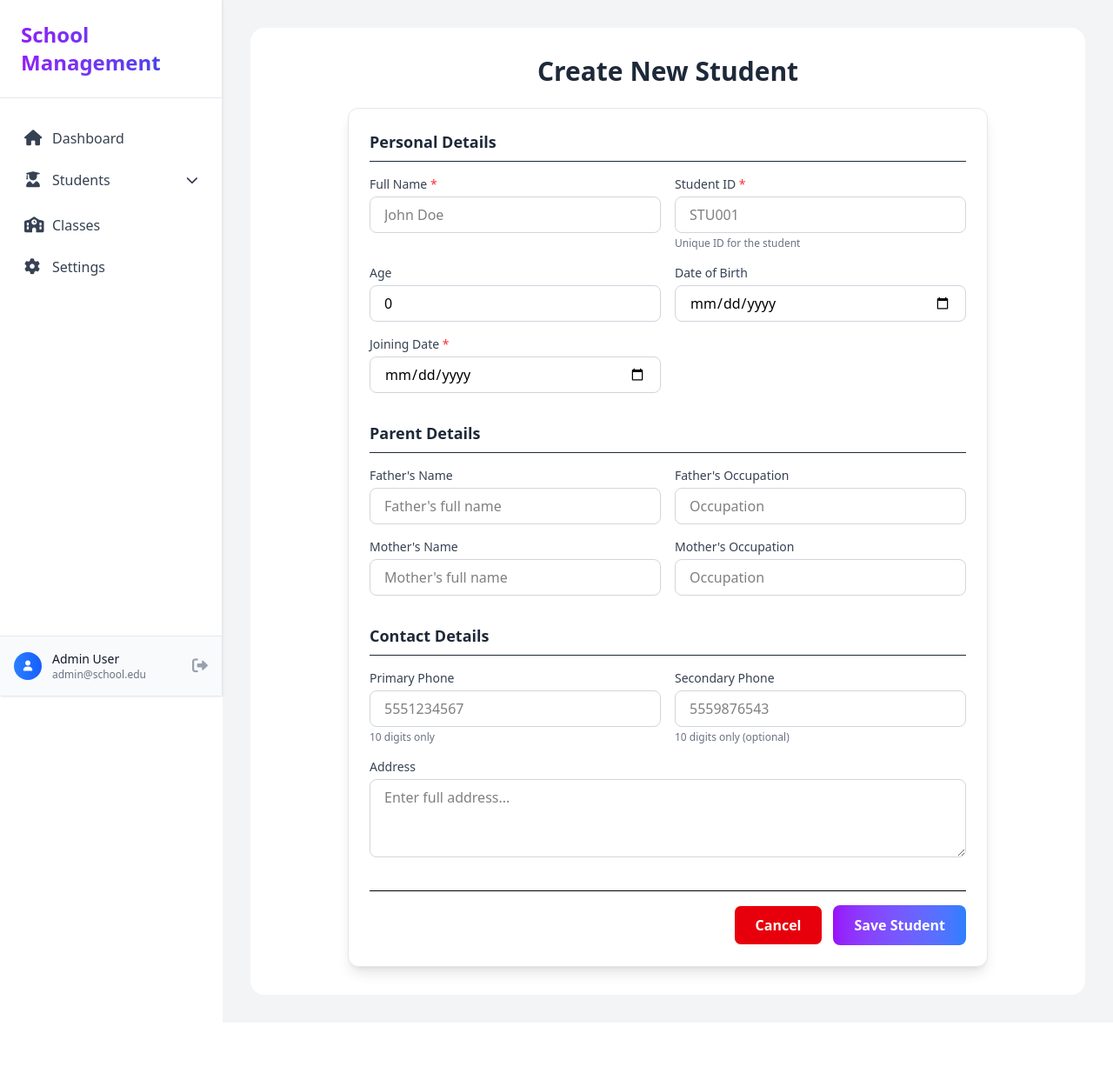
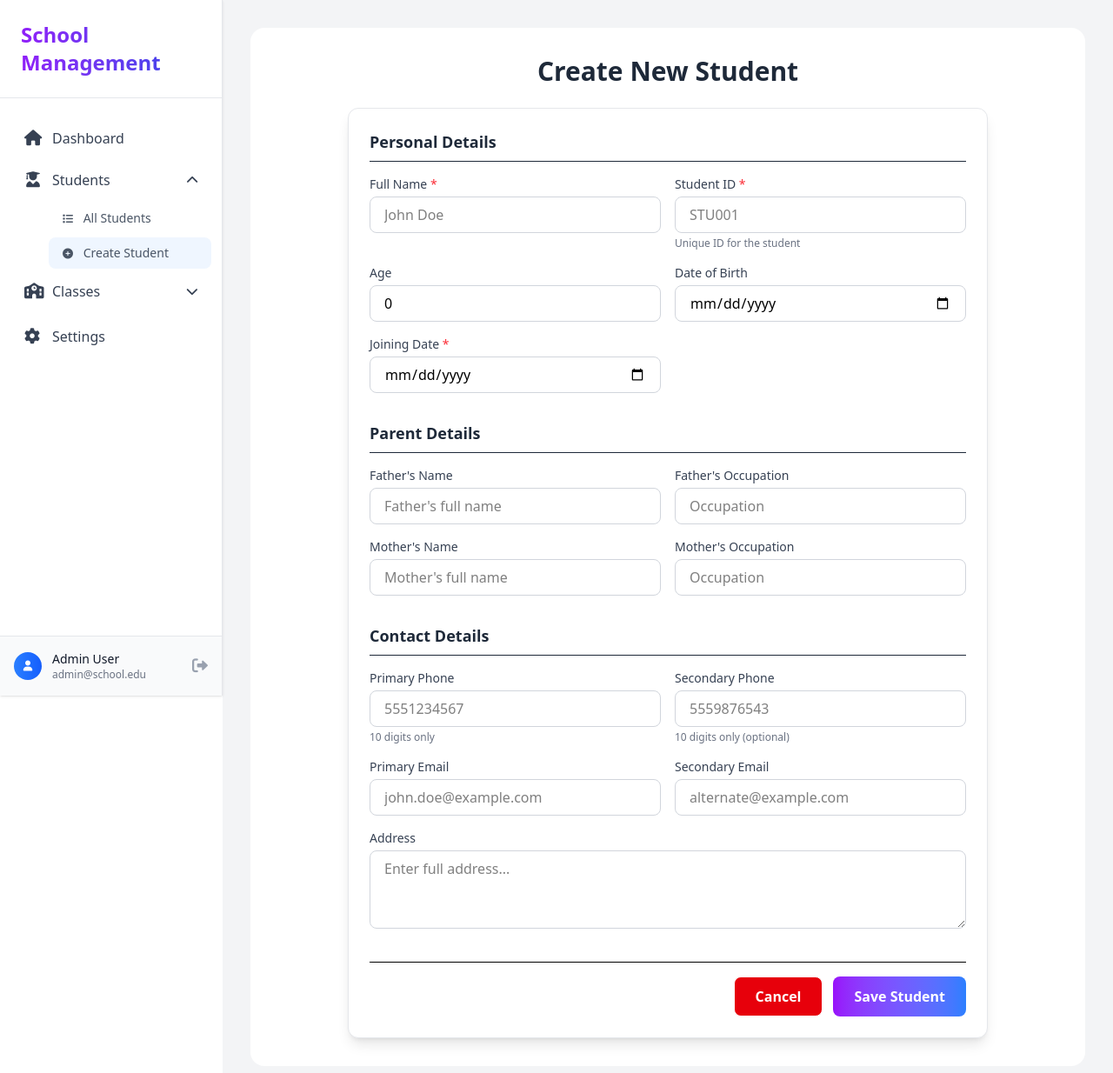
Before and after one commit to nikeshh-x/School-Management-System, a Django app: page /students/create/ in a window 1280 px wide. Shown: the top 1234 px of the page at 87% size. Before the commit the page ends 1119 px from the top, so only its background shows below. Run offline with Django 5.2, Linux system fonts and the light colour scheme.

Commit message:
Added the emails fields in forms and edit student feature

```diff
--- a/dashboard/urls.py
+++ b/dashboard/urls.py
@@ -1,5 +1,8 @@
 from django.urls import path
 from . import views
+
+app_name = 'dashboard'
+
 urlpatterns = [
     path('', views.dashboard)
 ]
--- a/static/src/output.css
+++ b/static/src/output.css
@@ -414,6 +414,9 @@
   }
   .border-indigo-500 {
     border-color: var(--color-indigo-500);
+  }
+  .bg-blue-50 {
+    background-color: var(--color-blue-50);
   }
   .bg-blue-100 {
     background-color: var(--color-blue-100);
--- a/students/forms.py
+++ b/students/forms.py
@@ -7,7 +7,7 @@ class StudentCreateForm(forms.ModelForm):
         model = Student
         fields = ['full_name', 'student_id', 'age', 'date_of_birth', 'joined_date',
                  'father_name', 'father_occupation', 'mother_name', 'mother_occupation',
-                 'primary_phone', 'secondary_phone', 'address']
+                 'primary_phone', 'secondary_phone','primary_email', 'secondary_email', 'address']
         widgets = {
             'date_of_birth': forms.DateInput(attrs={
                 'type': 'date',
@@ -58,6 +58,14 @@ class StudentCreateForm(forms.ModelForm):
                 'class': 'w-full px-4 py-2 border border-gray-300 rounded-lg focus:ring-2 focus:ring-blue-500 focus:border-blue-500 outline-none transition-all',
                 'placeholder': '5559876543'
             }),
+            'primary_email': forms.EmailInput(attrs={
+                'class': 'w-full px-4 py-2 border border-gray-300 rounded-lg focus:ring-2 focus:ring-blue-500 focus:border-blue-500 outline-none transition-all',
+                'placeholder': 'john.doe@example.com'
+            }),
+            'secondary_email': forms.EmailInput(attrs={
+                'class': 'w-full px-4 py-2 border border-gray-300 rounded-lg focus:ring-2 focus:ring-blue-500 focus:border-blue-500 outline-none transition-all',
+                'placeholder': 'alternate@example.com'
+            })
         }
         labels = {
             'full_name': 'Full Name',
@@ -71,6 +79,8 @@ class StudentCreateForm(forms.ModelForm):
             'mother_occupation': "Mother's Occupation",
             'primary_phone': 'Primary Phone',
             'secondary_phone': 'Secondary Phone',
+            'primary_email': 'Primary Email',
+            'secondary_email': 'Secondary Email',
             'address': 'Address',
         }
         help_texts = {
--- a/students/templates/students/student_detail.html
+++ b/students/templates/students/student_detail.html
@@ -104,7 +104,7 @@
                     <a href="#" class="text-gray-500 hover:text-red-700 font-medium border py-2 px-4 rounded-lg flex items-center">
                         Remove
                     </a>
-                    <a href="#" class="text-white bg-purple-500 hover:bg-transparent hover:border-purple-600 hover:text-purple-700 font-medium border py-2 px-8 rounded-lg flex items-center">
+                    <a href="{% url 'students:edit' student.id %}" class="text-white bg-purple-500 hover:bg-transparent hover:border-purple-600 hover:text-purple-700 font-medium border py-2 px-8 rounded-lg flex items-center">
                         Edit
                     </a>
                 </div>
--- a/students/templates/students/student_create.html
+++ b/students/templates/students/student_form.html
@@ -1,21 +1,21 @@
 {% extends "base.html" %}
 {% block content %}
-    <!-- Full width white background -->
     <div class="bg-white rounded-2xl min-h-screen">
         <div class="max-w-3xl mx-auto px-4 py-8">
             <!-- Header -->
             <div class="mb-6 text-center">
                 <h1 class="text-3xl text-center font-bold text-gray-800">
-                    Create New Student
+                    {{ title }}
                 </h1>
             </div>
 
-            <!-- Form Card (smaller width) -->
+            <!-- Form Card -->
             <div class="bg-white rounded-xl shadow-lg overflow-hidden border border-gray-200">
                 <form method="POST" class="p-6">
                     {% csrf_token %}
 
-                    <!-- Personal Information Section -->
+                    <!-- All your form fields here (same as before) -->
+                                        <!-- Personal Information Section -->
                     <div class="mb-8">
                         <h3 class="text-lg font-semibold text-gray-800 mb-4 flex items-center gap-2 border-b pb-2">
                             Personal Details
@@ -35,7 +35,13 @@
                                 <label class="block text-sm font-medium text-gray-700 mb-1">
                                     {{ form.student_id.label }} <span class="text-red-500">*</span>
                                 </label>
-                                {{ form.student_id }}
+                                {% if form.instance.pk %}
+                                    <!-- In edit mode, make student_id read-only -->
+                                    <input type="text" value="{{ form.student_id.value }}" class="w-full px-4 py-2 border border-gray-300 rounded-lg bg-gray-100" readonly>
+                                    <input type="hidden" name="student_id" value="{{ form.student_id.value }}">
+                                {% else %}
+                                    {{ form.student_id }}
+                                {% endif %}
                                 <p class="text-gray-500 text-xs mt-1">{{ form.student_id.help_text }}</p>
                                 {% if form.student_id.errors %}
                                 <p class="text-red-500 text-xs mt-1">{{ form.student_id.errors.0 }}</p>
@@ -77,7 +83,6 @@
                     <!-- Parent Information Section -->
                     <div class="mb-8">
                         <h3 class="text-lg font-semibold text-gray-800 mb-4 flex items-center gap-2 border-b pb-2">
-
                             Parent Details
                         </h3>
                         <div class="grid grid-cols-1 md:grid-cols-2 gap-4">
@@ -126,7 +131,6 @@
                     <!-- Contact Information Section -->
                     <div class="mb-8">
                         <h3 class="text-lg font-semibold text-gray-800 mb-4 flex items-center gap-2 border-b pb-2">
-
                             Contact Details
                         </h3>
                         <div class="grid grid-cols-1 md:grid-cols-2 gap-4">
@@ -152,6 +156,26 @@
                                 {% endif %}
                             </div>
 
+                            <div>
+                                <label class="block text-sm font-medium text-gray-700 mb-1">
+                                    {{ form.primary_email.label }}
+                                </label>
+                                {{ form.primary_email }}
+                                {% if form.primary_phone.errors %}
+                                <p class="text-red-500 text-xs mt-1">{{ form.primary_email.errors.0 }}</p>
+                                {% endif %}
+                            </div>
+
+                            <div>
+                                <label class="block text-sm font-medium text-gray-700 mb-1">
+                                    {{ form.secondary_email.label }}
+                                </label>
+                                {{ form.secondary_email }}
+                                {% if form.secondary_email.errors %}
+                                <p class="text-red-500 text-xs mt-1">{{ form.secondary_email.errors.0 }}</p>
+                                {% endif %}
+                            </div>
+
                             <div class="md:col-span-2">
                                 <label class="block text-sm font-medium text-gray-700 mb-1">
                                     {{ form.address.label }}
@@ -167,12 +191,14 @@
                     <!-- Form Actions -->
                     <div class="flex justify-end space-x-3 pt-4 border-t">
                         <a href="{% url 'students:list' %}" class="px-6 py-2.5 font-semibold border text-white bg-red-600 hover:bg-transparent hover:text-red-600 hover:border-red-700 rounded-lg transition-colors flex items-center gap-2">
-
                             Cancel
                         </a>
                         <button type="submit" class="px-6 py-2.5 font-semibold bg-linear-to-r from-purple-600 to-blue-500 text-white rounded-lg hover:from-blue-700 hover:to-blue-800 transition-colors flex items-center gap-2">
-
-                            Save Student
+                            {% if is_edit %}
+                                Update Student
+                            {% else %}
+                                Save Student
+                            {% endif %}
                         </button>
                     </div>
                 </form>
--- a/students/templates/students/student_list.html
+++ b/students/templates/students/student_list.html
@@ -36,7 +36,7 @@
                                 <a href="{% url 'students:detail' student.id %}" class="text-gray-500 hover:text-blue-500" title="View">
                                    <i class="fa-regular fa-eye text-xl"></i>
                                 </a>
-                                <a href="" class="text-gray-500 hover:text-green-500" title="Edit">
+                                <a href="{% url 'students:edit' student.id %}" class="text-gray-500 hover:text-green-500" title="Edit">
                                     <i class="fa-regular fa-pen-to-square text-xl"></i>
                                 </a>
                                 <a href="" class="text-gray-500 hover:text-red-600" title="Delete" onclick="return confirm('Are you sure?')">
--- a/students/urls.py
+++ b/students/urls.py
@@ -7,5 +7,5 @@ urlpatterns = [
     path('list', views.student_list, name='list'),
     path('detail/<int:pk>/', views.student_detail, name='detail'),
     path('create/', views.student_create, name='create'),
-    path('edit/<int:pk>/,', views.student_edit, name='edit')
+    path('edit/<int:pk>/', views.student_edit, name='edit')
 ]
--- a/students/views.py
+++ b/students/views.py
@@ -20,7 +20,25 @@ def student_create(request):
             return redirect('students:list')
     else:
         form = StudentCreateForm()
-    return render(request, 'students/student_create.html',{'form':form,})
+    context = {
+        'form':form,
+        'is_edit': False,
+        'title': 'Create New Student'
+    }
+    return render(request, 'students/student_form.html',context)
 
 def student_edit(request, pk):
-    pass
+    student = get_object_or_404(Student, pk=pk)
+    if request.method == 'POST':
+        form = StudentCreateForm(request.POST ,instance=student)
+        if form.is_valid():
+            form.save()
+            return redirect('students:list')
+    else:
+        form = StudentCreateForm(instance=student)
+    context = {
+        'form':form,
+        'is_edit':True,
+        'title':f'Edit Student:{student.full_name}'
+    }
+    return render(request, 'students/student_form.html',context)
--- a/templates/includes/sidebar.html
+++ b/templates/includes/sidebar.html
@@ -1,38 +1,69 @@
 <aside class="fixed top-0 left-0 h-screen w-64 bg-white flex flex-col border-r border-gray-200 shadow-sm">
-    <div class="p-6 text-2xl font-semibold border-b border-gray-200 bg-linear-to-r from-purple-600 to-blue-700 bg-clip-text text-transparent">
+    <div
+        class="p-6 text-2xl font-semibold border-b border-gray-200 bg-linear-to-r from-purple-600 to-blue-700 bg-clip-text text-transparent">
         School Management
     </div>
 
     <nav class="flex-1 px-3 py-6 space-y-1 flex flex-col">
-        <a href="" class="flex items-center px-4 py-2.5 text-gray-700 hover:text-blue-600 hover:bg-blue-50 rounded-xl cursor-pointer transition-all duration-200 font-medium">
+        <a href="/"
+            class="flex items-center px-4 py-2.5 text-gray-700 hover:text-blue-600 hover:bg-blue-50 rounded-xl cursor-pointer transition-all duration-200 font-medium">
             <i class="fas fa-home w-5 h-5 mr-3 text-lg"></i>
             Dashboard
         </a>
+
+        <!-- Students dropdown -->
         <div class="space-y-1">
-            <button onclick="toggleDropdown('studentsDropdown')" class="w-full flex items-center justify-between px-4 py-2.5 text-gray-700 hover:text-blue-600 hover:bg-blue-50 rounded-xl cursor-pointer transition-all duration-200 font-medium">
+            <button onclick="toggleDropdown('studentsDropdown')"
+                class="w-full flex items-center justify-between px-4 py-2.5 text-gray-700 hover:text-blue-600 hover:bg-blue-50 rounded-xl cursor-pointer transition-all duration-200 font-medium">
                 <div class="flex items-center">
                     <i class="fas fa-user-graduate w-5 h-5 mr-3 text-lg"></i>
                     Students
                 </div>
                 <i class="fas fa-chevron-down text-sm transition-transform duration-200" id="studentsDropdownIcon"></i>
             </button>
-            <div id="studentsDropdown" class="hidden pl-11 space-y-1">
-                <a href="{% url 'students:list' %}" class="block px-4 py-2 text-sm text-gray-600 hover:text-blue-600 hover:bg-blue-50 rounded-lg transition-all duration-200">
+
+            <!-- Dropdown menu - visibility controlled by localStorage -->
+            <div id="studentsDropdown" class="pl-11 space-y-1 hidden">
+                <a href="{% url 'students:list' %}"
+                    class="block px-4 py-2 text-sm text-gray-600 hover:text-blue-600 hover:bg-blue-50 rounded-lg transition-all duration-200 {% if request.resolver_match.url_name == 'list' %}bg-blue-50 text-blue-600{% endif %}">
                     <i class="fas fa-list mr-2 text-xs"></i>
                     All Students
                 </a>
-                <a href="{% url 'students:create' %}" class="block px-4 py-2 text-sm text-gray-600 hover:text-blue-600 hover:bg-blue-50 rounded-lg transition-all duration-200">
+                <a href="{% url 'students:create' %}"
+                    class="block px-4 py-2 text-sm text-gray-600 hover:text-blue-600 hover:bg-blue-50 rounded-lg transition-all duration-200 {% if request.resolver_match.url_name == 'create' %}bg-blue-50 text-blue-600{% endif %}">
                     <i class="fas fa-plus-circle mr-2 text-xs"></i>
                     Create Student
                 </a>
             </div>
         </div>
 
-        <a href="" class="flex items-center px-4 py-2.5 text-gray-700 hover:text-blue-600 hover:bg-blue-50 rounded-xl cursor-pointer transition-all duration-200 font-medium">
+        <!-- Classes dropdown (if needed) -->
+        <div class="space-y-1">
+            <button onclick="toggleDropdown('classesDropdown')"
+                class="w-full flex items-center justify-between px-4 py-2.5 text-gray-700 hover:text-blue-600 hover:bg-blue-50 rounded-xl cursor-pointer transition-all duration-200 font-medium">
+                <div class="flex items-center">
                     <i class="fas fa-school w-5 h-5 mr-3 text-lg"></i>
                     Classes
+                </div>
+                <i class="fas fa-chevron-down text-sm transition-transform duration-200" id="classesDropdownIcon"></i>
+            </button>
+
+            <div id="classesDropdown" class="pl-11 space-y-1 hidden">
+                <a href="#"
+                    class="block px-4 py-2 text-sm text-gray-600 hover:text-blue-600 hover:bg-blue-50 rounded-lg transition-all duration-200">
+                    <i class="fas fa-list mr-2 text-xs"></i>
+                    All Classes
                 </a>
-        <a href="" class="flex items-center px-4 py-2.5 text-gray-700 hover:text-blue-600 hover:bg-blue-50 rounded-xl cursor-pointer transition-all duration-200 font-medium">
+                <a href="#"
+                    class="block px-4 py-2 text-sm text-gray-600 hover:text-blue-600 hover:bg-blue-50 rounded-lg transition-all duration-200">
+                    <i class="fas fa-plus-circle mr-2 text-xs"></i>
+                    Create Class
+                </a>
+            </div>
+        </div>
+
+        <a href="#"
+            class="flex items-center px-4 py-2.5 text-gray-700 hover:text-blue-600 hover:bg-blue-50 rounded-xl cursor-pointer transition-all duration-200 font-medium">
             <i class="fas fa-cog w-5 h-5 mr-3 text-lg"></i>
             Settings
         </a>
@@ -40,7 +71,8 @@
 
     <div class="p-4 border-t border-gray-200 bg-gray-50">
         <div class="flex items-center space-x-3">
-            <div class="w-8 h-8 bg-linear-to-r from-blue-500 to-blue-600 rounded-full flex items-center justify-center text-white font-semibold text-sm">
+            <div
+                class="w-8 h-8 bg-linear-to-r from-blue-500 to-blue-600 rounded-full flex items-center justify-center text-white font-semibold text-sm">
                 <i class="fas fa-user text-xs"></i>
             </div>
             <div class="flex-1">
@@ -54,18 +86,70 @@
     </div>
 </aside>
 
-
 <script>
+    // Toggle dropdown and save state to localStorage
     function toggleDropdown(dropdownId) {
         const dropdown = document.getElementById(dropdownId);
         const icon = document.getElementById(dropdownId + 'Icon');
 
         if (dropdown.classList.contains('hidden')) {
+            // Open dropdown
+            dropdown.classList.remove('hidden');
+            icon.style.transform = 'rotate(180deg)';
+            // Save open state
+            localStorage.setItem(dropdownId, 'open');
+        } else {
+            // Close dropdown
+            dropdown.classList.add('hidden');
+            icon.style.transform = 'rotate(0deg)';
+            // Save closed state
+            localStorage.setItem(dropdownId, 'closed');
+        }
+    }
+
+    // Initialize all dropdowns based on localStorage
+    document.addEventListener('DOMContentLoaded', function () {
+        // List of all dropdown IDs
+        const dropdownIds = ['studentsDropdown', 'classesDropdown'];
+
+        dropdownIds.forEach(function (dropdownId) {
+            const dropdown = document.getElementById(dropdownId);
+            const icon = document.getElementById(dropdownId + 'Icon');
+
+            if (dropdown && icon) {
+                // Get saved state from localStorage
+                const savedState = localStorage.getItem(dropdownId);
+
+                // If saved state is 'open', show the dropdown
+                if (savedState === 'open') {
                     dropdown.classList.remove('hidden');
                     icon.style.transform = 'rotate(180deg)';
                 } else {
+                    // Default to closed
                     dropdown.classList.add('hidden');
                     icon.style.transform = 'rotate(0deg)';
+
+                    // If no saved state, you can optionally set a default
+                    if (!savedState) {
+                        // For example, keep students dropdown open by default on students pages
+                        const currentPath = window.location.pathname;
+                        if (dropdownId === 'studentsDropdown' && currentPath.includes('/students/')) {
+                            dropdown.classList.remove('hidden');
+                            icon.style.transform = 'rotate(180deg)';
+                            localStorage.setItem(dropdownId, 'open');
                         }
                     }
+                }
+            }
+        });
+    });
+
+    // Optional: Clear localStorage on logout (if needed)
+    // function logout() {
+    //     // Clear all dropdown states
+    //     localStorage.removeItem('studentsDropdown');
+    //     localStorage.removeItem('classesDropdown');
+    //     // Redirect to logout URL
+    //     window.location.href = logout url";
+    // }
 </script>
```
Lines whose indentation alone changed are shown as unchanged.
